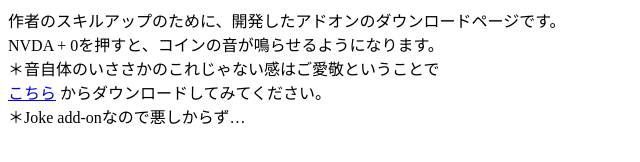
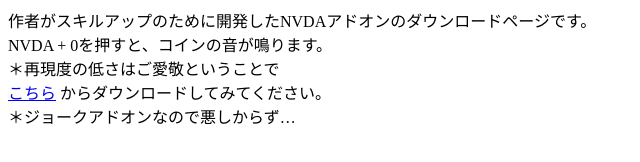
Before and after one commit to mitsukawa0611/coin_sound, a plain HTML site: page index.html in a window 1280 px wide. Shown: the whole page, without its empty margins (0-640 px from the left). Drawn offline with Linux system fonts and the light colour scheme.

Commit message:
メッセージ修正

```diff
--- a/index.html
+++ b/index.html
@@ -5,15 +5,15 @@
 </head>
 
 <body>
-作者のスキルアップのために、開発したアドオンのダウンロードページです。
+作者がスキルアップのために開発したNVDAアドオンのダウンロードページです。
 <br>
-NVDA + 0を押すと、コインの音が鳴らせるようになります。
+NVDA + 0を押すと、コインの音が鳴ります。
 <br>
-＊音自体のいささかのこれじゃない感はご愛敬ということで
+＊再現度の低さはご愛敬ということで
 <br>
 <a href="coin_sound.nvda-addon" download>こちら</a>
 からダウンロードしてみてください。
 <br>
-＊Joke add-onなので悪しからず…
+＊ジョークアドオンなので悪しからず…
 </body>
 </html>
```
